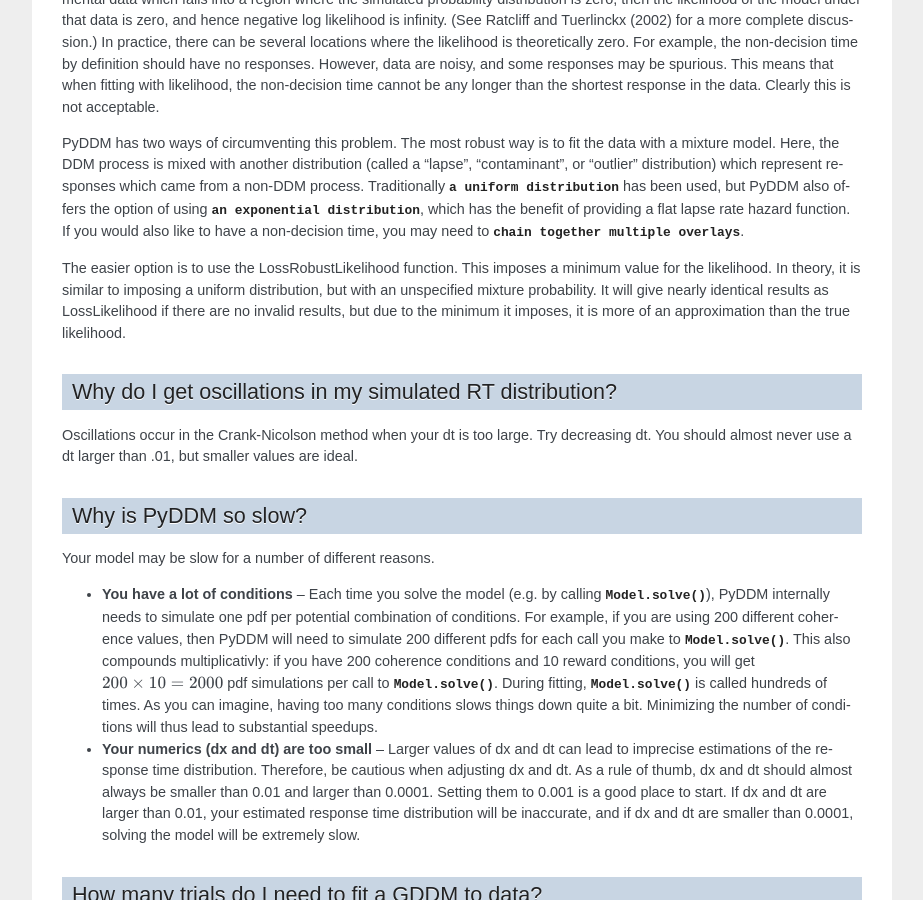
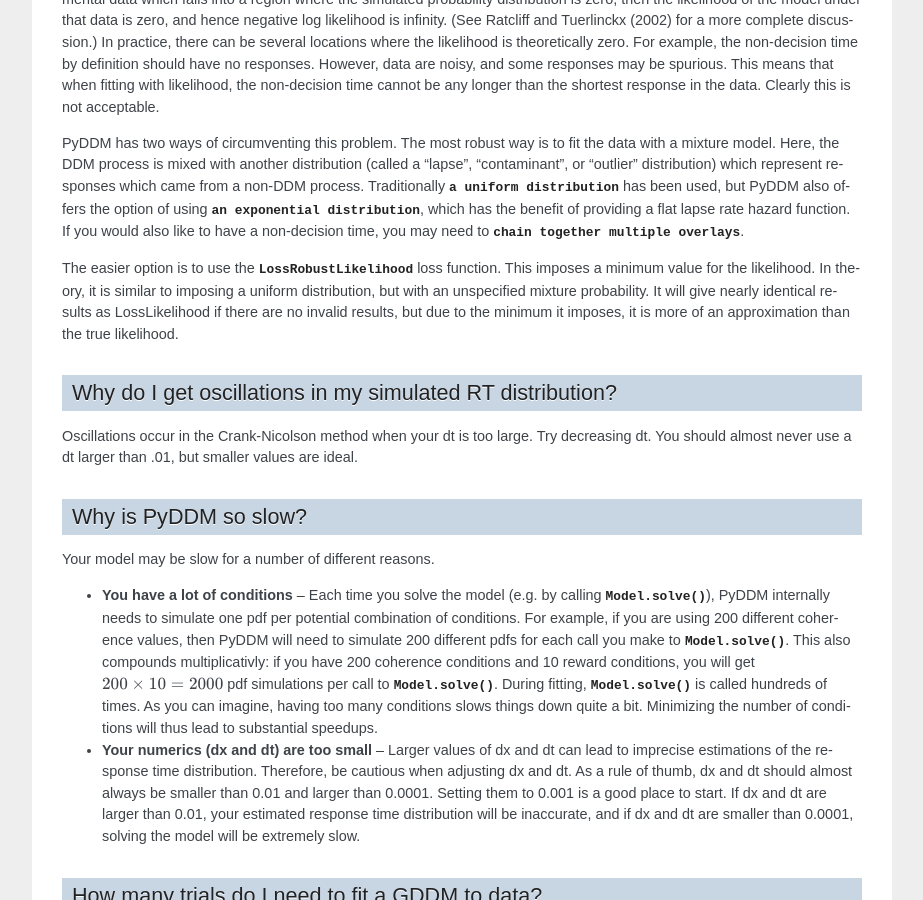
Before and after one commit to mwshinn/PyDDM, a Sphinx documentation site: the page built from doc/faqs.rst, in a window 1280 px wide and 900 px high, scrolled down 2329 px. Shown: the whole window, without its empty margins (198-1121 px from the left). Built offline with Sphinx 7.4.7, drawn with Linux system fonts in a browser that asks for light colours; formulas are drawn with MathJax 3; some of the changed text lies outside the part shown.

Commit message:
Minor fixes to documentation

```diff
--- a/doc/cookbook/index.rst
+++ b/doc/cookbook/index.rst
@@ -85,6 +85,8 @@
 
   - :ref:`A single point at an arbitrary location with a sign which depends on task conditions <ic-biased>`
 
+  - :ref:`A single point determined as a ratio of bound height (useful for fitting bound height) <ic-ratio>`
+
 - A uniform distribution
 
   - :class:`A uniform distribution across all potential starting positions <.ICUniform>`
--- a/doc/cookbook/initialconditions.rst
+++ b/doc/cookbook/initialconditions.rst
@@ -72,6 +72,12 @@
 derivative, which may be useful for gradient-based fitting methods
 (which are not used by default).
 
+
+.. _ic-ratio:
+
+Fixed ratio instead of fixed value
+~~~~~~~~~~~~~~~~~~~~~~~~~~~~~~~~~~
+
 When fitting both the initial condition and the bound height, it can
 be preferable to express the initial condition as a proportion of the total
 distance between the bounds. This ensures that the initial condition will always
--- a/doc/faqs.rst
+++ b/doc/faqs.rst
@@ -162,17 +162,17 @@
 non-DDM process.  Traditionally :class:`a uniform distribution
 <.OverlayUniformMixture>` has been used, but PyDDM also offers the
 option of using :class:`an exponential distribution
-<.OverlayPoissonMixture>`, which has the benefit of providing a flat
+<.OverlayExponentialMixture>`, which has the benefit of providing a flat
 lapse rate hazard function.  If you would also like to have a
 non-decision time, you may need to :class:`chain together multiple
 overlays <.OverlayChain>`.
 
-The easier option is to use the LossRobustLikelihood function.  This
-imposes a minimum value for the likelihood.  In theory, it is similar
-to imposing a uniform distribution, but with an unspecified mixture
-probability.  It will give nearly identical results as LossLikelihood
-if there are no invalid results, but due to the minimum it imposes,
-it is more of an approximation than the true likelihood.
+The easier option is to use the :class:`LossRobustLikelihood
+<.LossRobustLikelihood>` loss function.  This imposes a minimum value for the
+likelihood.  In theory, it is similar to imposing a uniform distribution, but
+with an unspecified mixture probability.  It will give nearly identical results
+as LossLikelihood if there are no invalid results, but due to the minimum it
+imposes, it is more of an approximation than the true likelihood.
 
 Why do I get oscillations in my simulated RT distribution?
 ----------------------------------------------------------
```
Also changed, not shown: other parts of doc/cookbook/index.rst (+1 -1 lines), other parts of doc/faqs.rst (+1 -1 lines).
